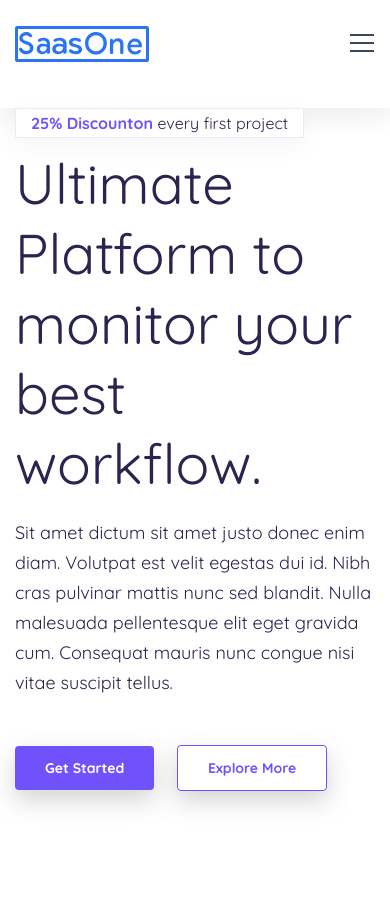
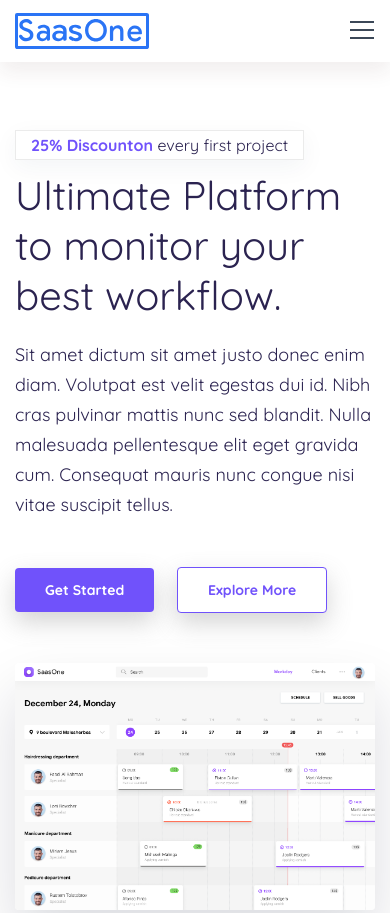
Before and after one commit to Gurar/SaasOne---Creative-Agency, a website with bundled scripts: page index.html in a window 390 px wide. Before the commit the page ends 844 px from the top, so only its background shows below. Built offline with nearby package versions, Linux system fonts and the light colour scheme.

Commit message:
hero section final

```diff
--- a/#scss/5-components/_header.scss
+++ b/#scss/5-components/_header.scss
@@ -1,5 +1,5 @@
 .header {
-    padding: 18px 0;
+    padding: 5px 0;
     background-color: #fff;
     box-shadow: 0 10px 20px 0 rgba(79,35,35,.08);
     @include breakpoint(md) {
@@ -15,12 +15,11 @@
         z-index: 2;
         box-shadow: 0 10px 20px 0 rgba(79,35,35,.08);
         animation: p .65s cubic-bezier(.23,1,.32,1) both;
-        padding: 18px;
+        background-color: #fff;
+        @include breakpoint(md) {
+            padding: 18px;
+        }
     }
-}
-
-.header > * {
-    margin-bottom: 5%;
 }
 
 .logo {
--- a/#scss/5-components/_hero.scss
+++ b/#scss/5-components/_hero.scss
@@ -1,4 +1,16 @@
 .hero {
+    margin-top: 8vh;
+    @include breakpoint(lg) {
+        margin-top: 7vh;
+    }
+
+    &__content {
+        margin-bottom: 50px;
+        @include breakpoint(lg) {
+            margin-bottom: 0;
+        }
+    }
+
     &__discount {
         display: inline-block;
         font-size: 1.6rem;
@@ -16,11 +28,15 @@
     }
 
     &__title {
-        font-size: 5.6rem;
+        font-size: 4rem;
         font-weight: 400;
         color: #2b2350;
-        line-height: 70px;
+        line-height: 50px;
         margin-bottom: 20px;
+        @include breakpoint(lg) {
+            font-size: 5.6rem;
+            line-height: 70px;
+        }
     }
 
     &__description {
@@ -40,5 +56,23 @@
         &:first-of-type {
             margin-right: 20px;
         }
+
+        @media (max-width: 360px) and (orientation:portrait) {
+            padding: 8px 10px !important ;
+        }
+
+    }
+
+
+    &__items {
+        @include breakpoint(xl) {
+            width: 650px;
+        }
+    }
+
+    &__image {
+        max-width: 100%;
+        border-radius: 4px;
+        box-shadow: 0 30px 60px 0 rgba(0,11,40,0.14);
     }
 }
--- a/index.html
+++ b/index.html
@@ -40,8 +40,8 @@
         </div>
         <section class="hero">
             <div class="container">
-                <div class="row h-100 align-items-center">
-                    <div class="col-md-6">
+                <div class="row align-items-center">
+                    <div class="col-lg-6">
                         <div class="hero__content">
                             <div class="hero__discount"><span class="ascent">25% Discounton</span> every first project</div>
                             <h1 class="hero__title">Ultimate Platform to monitor your best workflow. </h1>
@@ -54,7 +54,11 @@
                             </div>
                         </div>
                     </div>
-                    <div class="col-md-6"></div>
+                    <div class="col-lg-6">
+                        <div class="hero__items">
+                            <img src="./img/admin-4.png" alt="" class="hero__image">
+                        </div>
+                    </div>
                 </div>
             </div>
         </section>
```
Also changed, not shown: css/style.css, img/admin-4.png (added), 2 other files.
